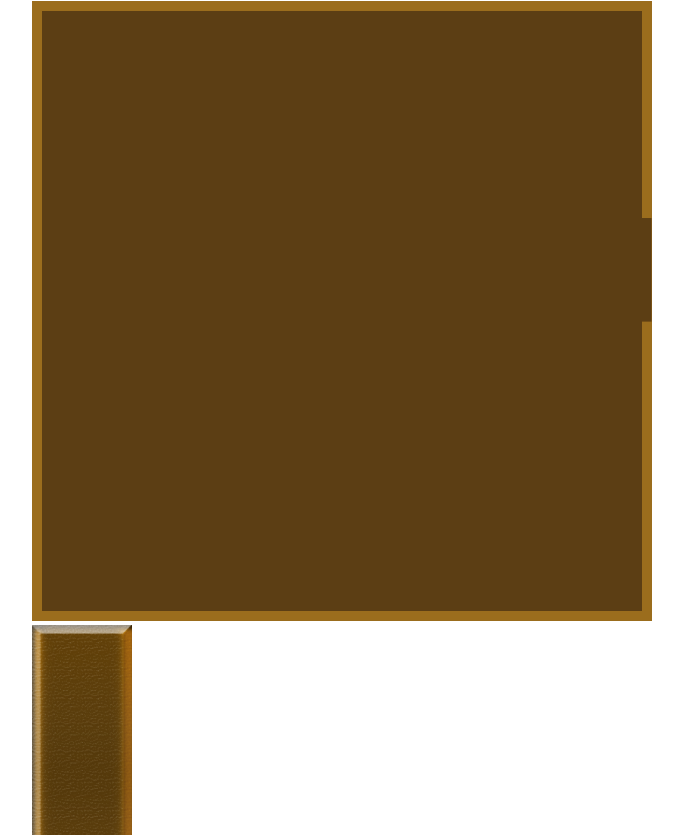
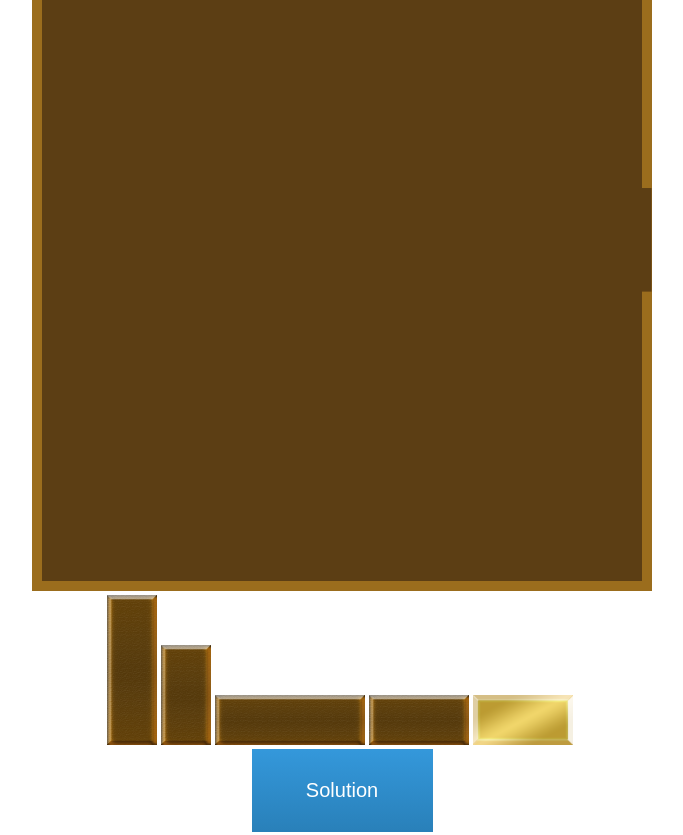
Before and after one commit to se0kjun/unblockme_solution, a plain HTML site: page index.html in a window 1280 px wide. Shown: the part 117-952 px from the top of the page, without its empty margins (306-989 px from the left). Drawn offline with Linux system fonts and the light colour scheme.

Commit message:
update layout

```diff
--- a/css/common.css
+++ b/css/common.css
@@ -13,7 +13,6 @@ body {
 	padding: 0;
 	width: 100%;
 	height: 100%;
-	margin-top:30px;
 	position: absolute;
 }
 
@@ -76,3 +75,90 @@ body {
 	left: 10px;
 	z-index: 40;
 }
+
+.block-container {
+    margin:0 auto;
+    width:470px;
+}
+
+.unblock_object {
+    display:inline-block;
+}
+
+.vertical_block.big_block > img {
+    max-height:150px;
+}
+
+.vertical_block.small_block > img {
+    max-height:100px;
+}
+
+.horizontal_block.big_block > img {
+    max-width:150px;
+}
+
+.horizontal_block.small_block > img {
+    max-width:100px;
+}
+
+#object_block > img {
+    max-width:100px;
+}
+
+#solution {
+    text-align:center;
+    width:30%;
+    margin:0 auto;
+}
+
+#solution_step {
+    display:none;
+}
+
+#no_solution {
+    display:none;
+}
+
+.arrow-right {
+    float:right;
+    width: 0;
+    height: 0;
+    border-top: 30px solid transparent;
+    border-bottom: 30px solid transparent;
+
+    border-left: 30px solid green;
+}
+
+.arrow-left {
+    float:left;
+    width: 0;
+    height: 0;
+    border-top: 30px solid transparent;
+    border-bottom: 30px solid transparent;
+
+    border-right:30px solid blue;
+}
+
+.btn {
+    background: #3498db;
+    background-image: -webkit-linear-gradient(top, #3498db, #2980b9);
+    background-image: -moz-linear-gradient(top, #3498db, #2980b9);
+    background-image: -ms-linear-gradient(top, #3498db, #2980b9);
+    background-image: -o-linear-gradient(top, #3498db, #2980b9);
+    background-image: linear-gradient(to bottom, #3498db, #2980b9);
+    font-family: Arial;
+    color: #ffffff;
+    font-size: 20px;
+    padding: 10px 20px 10px 20px;
+    text-decoration: none;
+}
+
+.btn:hover {
+    background: #3cb0fd;
+    background-image: -webkit-linear-gradient(top, #3cb0fd, #3498db);
+    background-image: -moz-linear-gradient(top, #3cb0fd, #3498db);
+    background-image: -ms-linear-gradient(top, #3cb0fd, #3498db);
+    background-image: -o-linear-gradient(top, #3cb0fd, #3498db);
+    background-image: linear-gradient(to bottom, #3cb0fd, #3498db);
+    text-decoration: none;
+}
--- a/index.html
+++ b/index.html
@@ -1,6 +1,7 @@
 <!DOCTYPE html>
 <html>
 <head>
+    <script src="https://cdn.rawgit.com/benletchford/prisoner/master/prisoner.min.js"></script>
 	<script src="./bower_components/jquery/dist/jquery.min.js"></script>
 	<script src="./js/common.js"></script>
 	<link rel="stylesheet" href="./css/common.css">
@@ -19,25 +20,30 @@
 					<canvas id="moving_block" width="600" height="600"></canvas>
 					<!-- <canvas id="glow" width="600" height="600"></canvas> -->
 				</div>
-				<div class="canvas-container">
-					<div id="big_vertical" class="big_block" value="big_vertical">
+				<div class="block-container">
+					<div id="big_vertical" class="big_block unblock_object vertical_block" value="big_vertical">
 						<img src="./res/vertical_300.png"></img>
 					</div>
-					<div id="small_vertical" class="small_block" value="small_vertical">
+					<div id="small_vertical" class="small_block unblock_object vertical_block" value="small_vertical">
 						<img src="./res/vertical_200.png"></img>
 					</div>
-					<div id="big_horizontal" class="big_block" value="big_horizontal">
+					<div id="big_horizontal" class="big_block unblock_object horizontal_block" value="big_horizontal">
 						<img src="./res/horizon_300.png"></img>
 					</div>
-					<div id="small_horizontal" class="small_block" value="small_horizontal">
+					<div id="small_horizontal" class="small_block unblock_object horizontal_block" value="small_horizontal">
 						<img src="./res/horizon_200.png"></img>
 					</div>
-					<div id="object_block">
+					<div id="object_block" class="unblock_object">
 						<img src="./res/gold_object_block.png"></img>
 					</div>
-					<div id="solution">
-						<p>sol</p>
+					<div id="solution" class="btn">
+						<p>Solution</p>
 					</div>
+                    <div id="solution_step">
+                        <div id="next_step" class="arrow arrow-right"></div>
+                        <div id="prev_step" class="arrow arrow-left"></div>
+                    </div>
+                    <div id="no_solution">No Solution</div>
 				</div>
 			</div>
 		</div>
```
